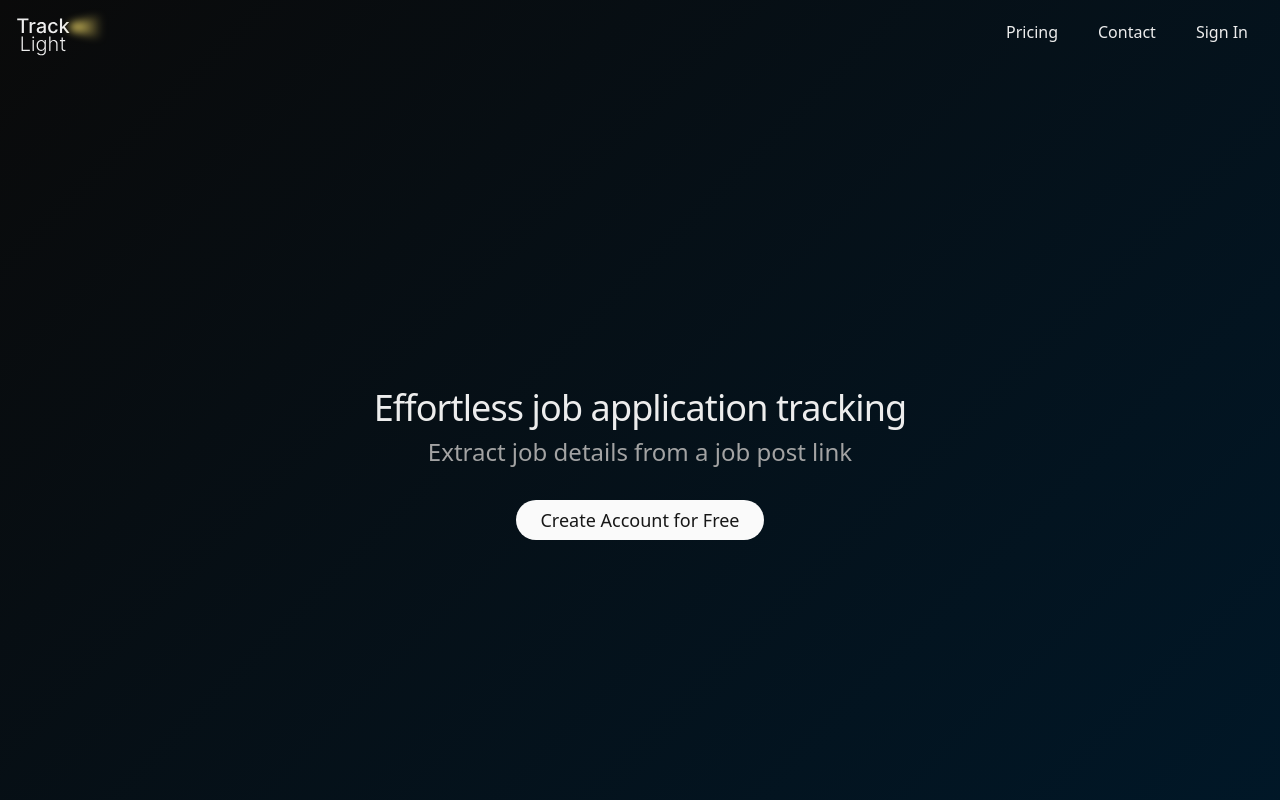
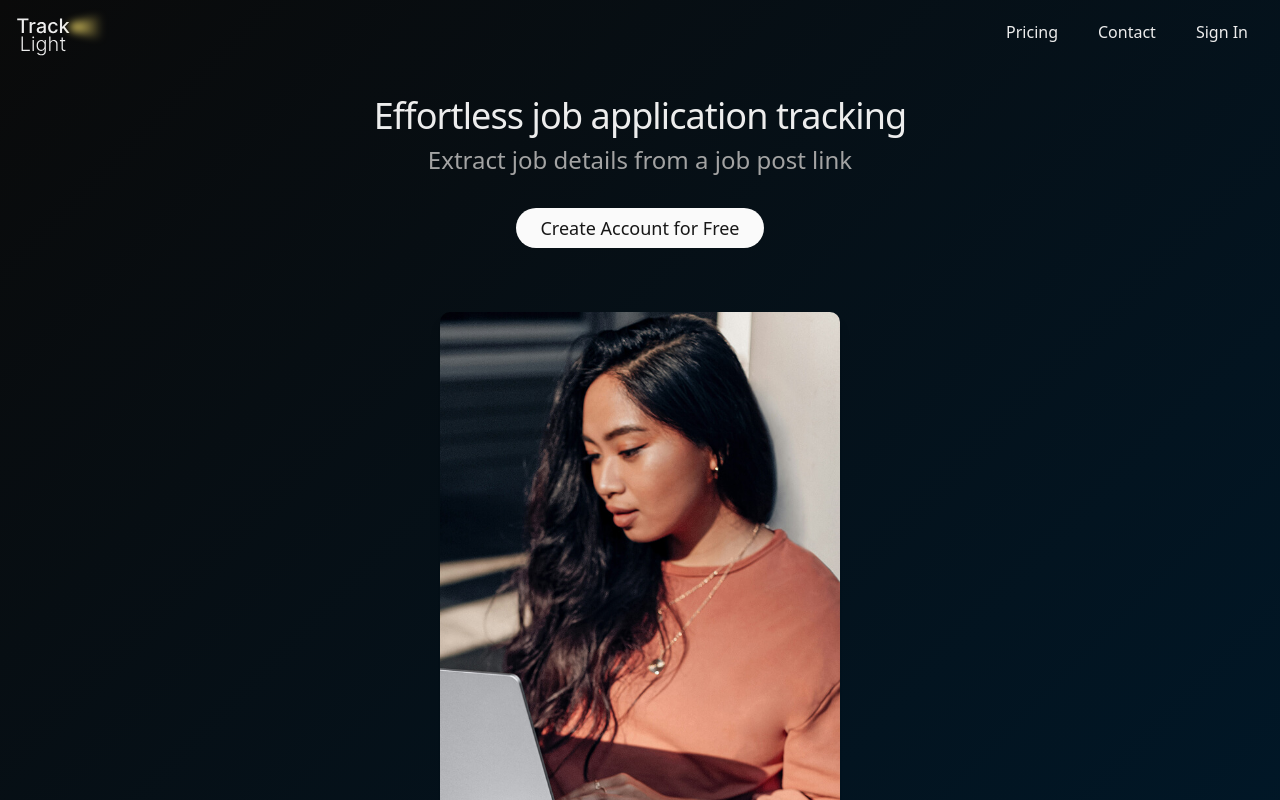
Before and after one commit to isaacvigil/TrackLight, a Next.js app: page / in a window 1280 px wide. Shown: the top 800 px of the page. Built offline with nearby package versions, Linux system fonts and the light colour scheme; no server answers.

Commit message:
Added image to homepage of girl on laptop

```diff
--- a/app/page.tsx
+++ b/app/page.tsx
@@ -3,6 +3,7 @@ import { SignUpButton } from "@clerk/nextjs";
 import { auth } from "@clerk/nextjs/server";
 import { redirect } from "next/navigation";
 import { PreviewApplicationsTable } from "@/components/preview-applications-table";
+import Image from "next/image";
 
 export default async function Home() {
   // Redirect authenticated users to the track page
@@ -32,6 +33,17 @@ export default async function Home() {
           </SignUpButton>
         </div>
 
+        <div className="flex justify-center">
+          <Image
+            src="/girl-laptop.jpg"
+            alt="Person working on laptop"
+            width={400}
+            height={268}
+            className="rounded-lg shadow-lg"
+            priority
+          />
+        </div>
+
         {/* <PreviewApplicationsTable /> */}
       </main>
     </div>
--- a/app/pricing/page.tsx
+++ b/app/pricing/page.tsx
@@ -9,7 +9,7 @@ export default async function PricingPage() {
       <div className="max-w-2xl mx-auto">
         {/* Header Section */}
         <div className="text-center mb-12">
-          <h1 className="text-4xl font-bold tracking-tight mb-4">
+          <h1 className="text-4xl font-medium tracking-tight text-foreground">
             Upgrade to TrackLight Pro
           </h1>
         </div>
```
Also changed, not shown: public/girl-laptop.jpg (added).
